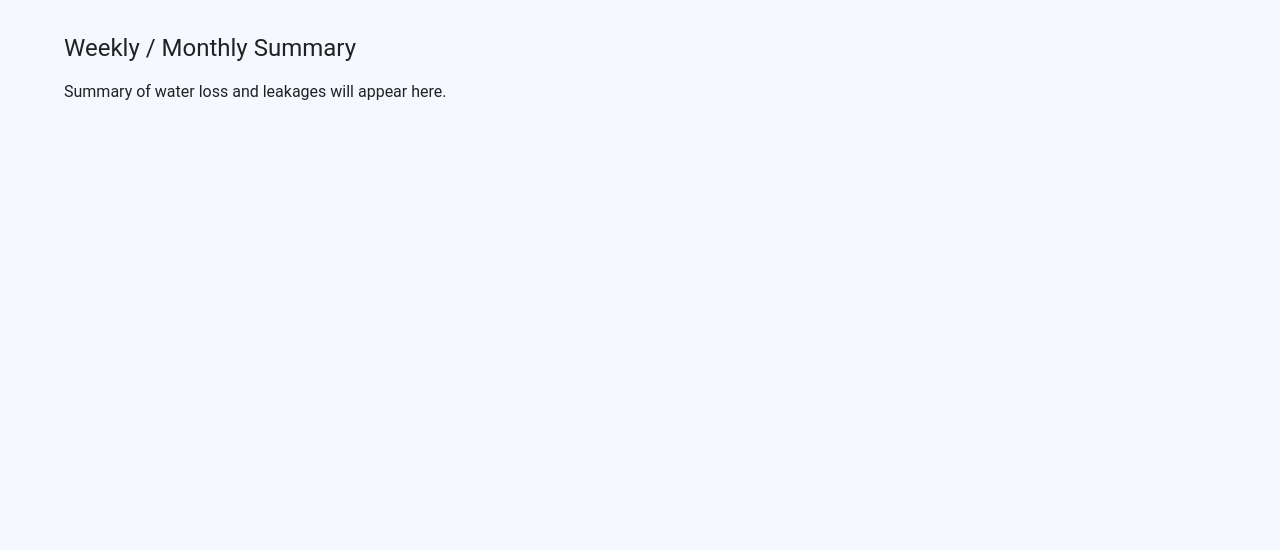
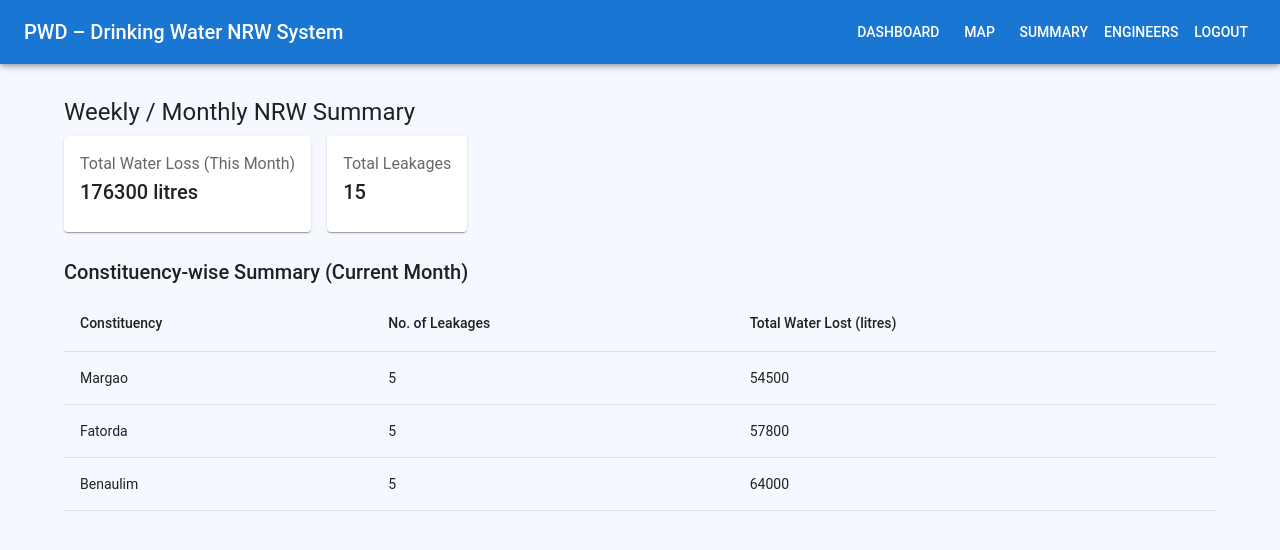
Before and after one commit to aarth-01/pwd-nrw-web, a React (Vite) app: page /admin/summary in a window 1280 px wide. Shown: the top 550 px of the page. Built offline with nearby package versions, Linux system fonts and the light colour scheme.

Commit message:
Summary added at admin side

```diff
--- a/src/data/mockLeakages.js
+++ b/src/data/mockLeakages.js
@@ -4,20 +4,138 @@ export const mockLeakages = [
     constituency: "Margao",
     leakageType: "Corrosion",
     plumber: "Ramesh Naik",
+    date: "2026-01-03",
+    waterLoss: 12000,
     location: { lat: 15.2756, lng: 73.958 },
   },
   {
     id: 2,
+    constituency: "Margao",
+    leakageType: "Breakdown",
+    plumber: "Anil Kamat",
+    date: "2026-01-07",
+    waterLoss: 9000,
+    location: { lat: 15.2801, lng: 73.9615 },
+  },
+  {
+    id: 3,
+    constituency: "Margao",
+    leakageType: "Aging",
+    plumber: "Suresh Naik",
+    date: "2026-01-15",
+    waterLoss: 15000,
+    location: { lat: 15.2719, lng: 73.9552 },
+  },
+
+  {
+    id: 4,
     constituency: "Fatorda",
-    leakageType: "Breakdown",
-    plumber: "Suresh Patil",
+    leakageType: "Corrosion",
+    plumber: "Mahesh Patil",
+    date: "2026-01-05",
+    waterLoss: 11000,
     location: { lat: 15.2842, lng: 73.9641 },
   },
   {
-    id: 3,
+    id: 5,
+    constituency: "Fatorda",
+    leakageType: "Man-made",
+    plumber: "Rohit Gaonkar",
+    date: "2026-01-11",
+    waterLoss: 7000,
+    location: { lat: 15.2878, lng: 73.9689 },
+  },
+  {
+    id: 6,
+    constituency: "Fatorda",
+    leakageType: "Breakdown",
+    plumber: "Sanjay Naik",
+    date: "2026-01-21",
+    waterLoss: 13000,
+    location: { lat: 15.2823, lng: 73.962 },
+  },
+
+  {
+    id: 7,
     constituency: "Benaulim",
     leakageType: "Aging",
     plumber: "Mahesh Dessai",
+    date: "2026-01-02",
+    waterLoss: 16000,
     location: { lat: 15.2471, lng: 73.9412 },
   },
+  {
+    id: 8,
+    constituency: "Benaulim",
+    leakageType: "Corrosion",
+    plumber: "Vijay Naik",
+    date: "2026-01-09",
+    waterLoss: 10000,
+    location: { lat: 15.2504, lng: 73.9456 },
+  },
+  {
+    id: 9,
+    constituency: "Benaulim",
+    leakageType: "Breakdown",
+    plumber: "Ramesh Faldessai",
+    date: "2026-01-19",
+    waterLoss: 14000,
+    location: { lat: 15.2439, lng: 73.9391 },
+  },
+
+  {
+    id: 10,
+    constituency: "Margao",
+    leakageType: "Man-made",
+    plumber: "Paresh Naik",
+    date: "2026-01-23",
+    waterLoss: 6000,
+    location: { lat: 15.2784, lng: 73.9598 },
+  },
+  {
+    id: 11,
+    constituency: "Fatorda",
+    leakageType: "Aging",
+    plumber: "Kiran Patil",
+    date: "2026-01-25",
+    waterLoss: 17000,
+    location: { lat: 15.2896, lng: 73.9704 },
+  },
+  {
+    id: 12,
+    constituency: "Benaulim",
+    leakageType: "Man-made",
+    plumber: "Nilesh Naik",
+    date: "2026-01-27",
+    waterLoss: 8500,
+    location: { lat: 15.2462, lng: 73.9427 },
+  },
+
+  {
+    id: 13,
+    constituency: "Margao",
+    leakageType: "Breakdown",
+    plumber: "Prakash Kamat",
+    date: "2026-01-28",
+    waterLoss: 12500,
+    location: { lat: 15.2743, lng: 73.9561 },
+  },
+  {
+    id: 14,
+    constituency: "Fatorda",
+    leakageType: "Corrosion",
+    plumber: "Deepak Naik",
+    date: "2026-01-29",
+    waterLoss: 9800,
+    location: { lat: 15.2861, lng: 73.9663 },
+  },
+  {
+    id: 15,
+    constituency: "Benaulim",
+    leakageType: "Aging",
+    plumber: "Santosh Dessai",
+    date: "2026-01-30",
+    waterLoss: 15500,
+    location: { lat: 15.2488, lng: 73.9439 },
+  },
 ];
--- a/src/pages/admin/MapView.jsx
+++ b/src/pages/admin/MapView.jsx
@@ -1,5 +1,12 @@
 import { MapContainer, TileLayer, Marker, Popup } from "react-leaflet";
-import { Container, Typography } from "@mui/material";
+import {
+  Container,
+  Typography,
+  TextField,
+  MenuItem,
+  Grid,
+} from "@mui/material";
+import { useState } from "react";
 import Navbar from "../../components/Navbar";
 import { mockLeakages } from "../../data/mockLeakages";
 import L from "leaflet";
@@ -16,6 +23,20 @@ L.Icon.Default.mergeOptions({
 });
 
 export default function AdminMapView() {
+  const [selectedConstituency, setSelectedConstituency] = useState("All");
+  const [selectedDate, setSelectedDate] = useState("");
+
+  const filteredLeakages = mockLeakages.filter((item) => {
+    const constituencyMatch =
+      selectedConstituency === "All" ||
+      item.constituency === selectedConstituency;
+
+    const dateMatch =
+      !selectedDate || item.date === selectedDate;
+
+    return constituencyMatch && dateMatch;
+  });
+
   return (
     <>
       <Navbar role="admin" />
@@ -24,6 +45,36 @@ export default function AdminMapView() {
           Leakage Locations – Constituency View
         </Typography>
 
+        {/* 🔍 FILTER CONTROLS */}
+        <Grid container spacing={2} sx={{ mb: 2 }}>
+          <Grid item xs={12} md={4}>
+            <TextField
+              select
+              fullWidth
+              label="Constituency"
+              value={selectedConstituency}
+              onChange={(e) => setSelectedConstituency(e.target.value)}
+            >
+              <MenuItem value="All">All</MenuItem>
+              <MenuItem value="Margao">Margao</MenuItem>
+              <MenuItem value="Fatorda">Fatorda</MenuItem>
+              <MenuItem value="Benaulim">Benaulim</MenuItem>
+            </TextField>
+          </Grid>
+
+          <Grid item xs={12} md={4}>
+            <TextField
+              type="date"
+              fullWidth
+              label="Date"
+              InputLabelProps={{ shrink: true }}
+              value={selectedDate}
+              onChange={(e) => setSelectedDate(e.target.value)}
+            />
+          </Grid>
+        </Grid>
+
+        {/* 🗺️ MAP */}
         <MapContainer
           center={[15.2993, 74.124]}
           zoom={11}
@@ -34,12 +85,13 @@ export default function AdminMapView() {
             url="https://{s}.tile.openstreetmap.org/{z}/{x}/{y}.png"
           />
 
-          {mockLeakages.map((item) => (
+          {filteredLeakages.map((item) => (
             <Marker key={item.id} position={item.location}>
               <Popup>
                 <b>Constituency:</b> {item.constituency} <br />
                 <b>Leakage Type:</b> {item.leakageType} <br />
-                <b>Plumber:</b> {item.plumber}
+                <b>Plumber:</b> {item.plumber} <br />
+                <b>Date:</b> {item.date}
               </Popup>
             </Marker>
           ))}
--- a/src/pages/admin/Summary.jsx
+++ b/src/pages/admin/Summary.jsx
@@ -1,12 +1,108 @@
-import { Container, Typography } from "@mui/material";
+import {
+  Container,
+  Typography,
+  Grid,
+  Card,
+  CardContent,
+  Table,
+  TableBody,
+  TableCell,
+  TableHead,
+  TableRow,
+} from "@mui/material";
+import Navbar from "../../components/Navbar";
+import { mockLeakages } from "../../data/mockLeakages";
+
+// Helper functions
+const getMonth = (dateStr) => new Date(dateStr).getMonth();
+const currentMonth = new Date().getMonth();
 
 export default function Summary() {
+  // Current month data
+  const monthlyData = mockLeakages.filter(
+    (item) => getMonth(item.date) === currentMonth
+  );
+
+  const totalMonthlyLoss = monthlyData.reduce(
+    (sum, item) => sum + item.waterLoss,
+    0
+  );
+
+  // Constituency-wise aggregation
+  const constituencySummary = {};
+
+  monthlyData.forEach((item) => {
+    if (!constituencySummary[item.constituency]) {
+      constituencySummary[item.constituency] = {
+        count: 0,
+        loss: 0,
+      };
+    }
+    constituencySummary[item.constituency].count += 1;
+    constituencySummary[item.constituency].loss += item.waterLoss;
+  });
+
   return (
-    <Container sx={{ mt: 4 }}>
-      <Typography variant="h5">Weekly / Monthly Summary</Typography>
-      <Typography sx={{ mt: 2 }}>
-        Summary of water loss and leakages will appear here.
-      </Typography>
-    </Container>
+    <>
+      <Navbar role="admin" />
+      <Container sx={{ mt: 4 }}>
+        <Typography variant="h5" gutterBottom>
+          Weekly / Monthly NRW Summary
+        </Typography>
+
+        {/* KPI CARDS */}
+        <Grid container spacing={2} sx={{ mb: 3 }}>
+          <Grid item xs={12} md={4}>
+            <Card>
+              <CardContent>
+                <Typography color="text.secondary">
+                  Total Water Loss (This Month)
+                </Typography>
+                <Typography variant="h6">
+                  {totalMonthlyLoss} litres
+                </Typography>
+              </CardContent>
+            </Card>
+          </Grid>
+
+          <Grid item xs={12} md={4}>
+            <Card>
+              <CardContent>
+                <Typography color="text.secondary">
+                  Total Leakages
+                </Typography>
+                <Typography variant="h6">
+                  {monthlyData.length}
+                </Typography>
+              </CardContent>
+            </Card>
+          </Grid>
+        </Grid>
+
+        {/* CONSTITUENCY TABLE */}
+        <Typography variant="h6" gutterBottom>
+          Constituency-wise Summary (Current Month)
+        </Typography>
+
+        <Table>
+          <TableHead>
+            <TableRow>
+              <TableCell>Constituency</TableCell>
+              <TableCell>No. of Leakages</TableCell>
+              <TableCell>Total Water Lost (litres)</TableCell>
+            </TableRow>
+          </TableHead>
+          <TableBody>
+            {Object.keys(constituencySummary).map((key) => (
+              <TableRow key={key}>
+                <TableCell>{key}</TableCell>
+                <TableCell>{constituencySummary[key].count}</TableCell>
+                <TableCell>{constituencySummary[key].loss}</TableCell>
+              </TableRow>
+            ))}
+          </TableBody>
+        </Table>
+      </Container>
+    </>
   );
 }
```
